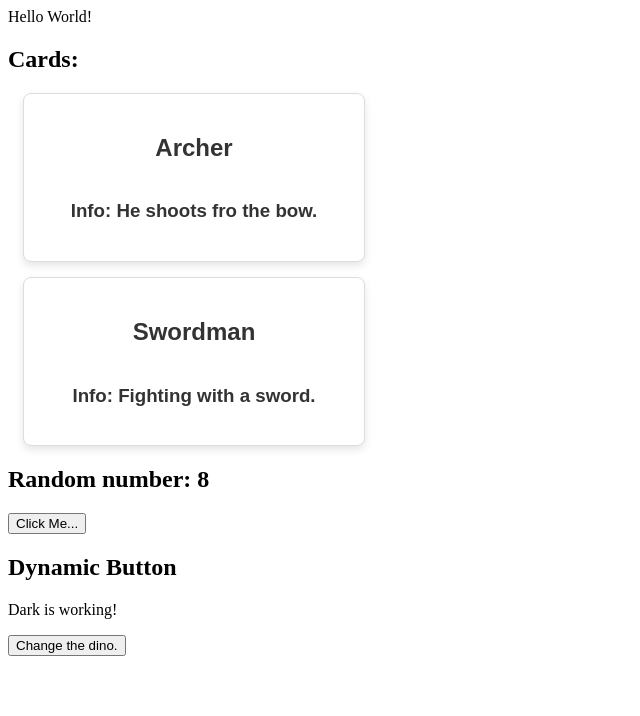
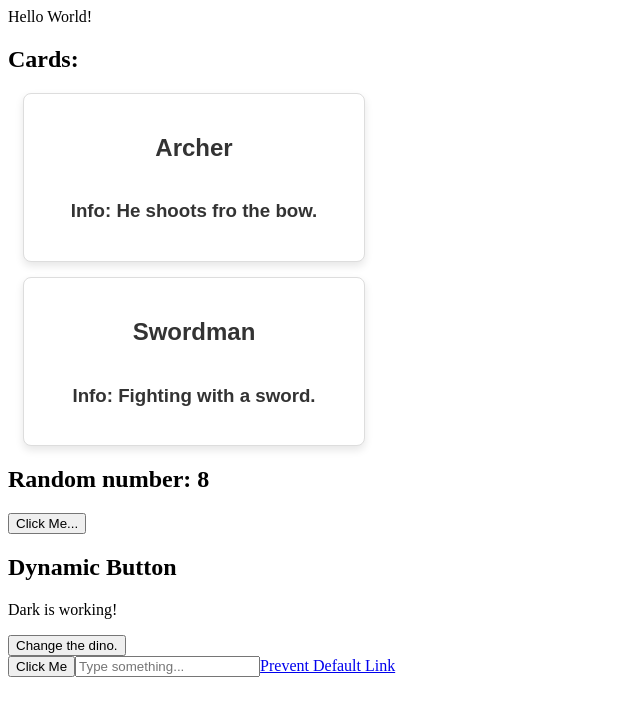
Before and after one commit to Dominionss/WeatherCheck, a React (Create React App) app in the folder weather-app/: page / in a window 1280 px wide. Shown: the top 716 px of the page, without its empty margins (0-640 px from the left). Built offline with nearby package versions, Linux system fonts and the light colour scheme.

Commit message:
Synthetic events.

```diff
--- a/weather-app/src/App.js
+++ b/weather-app/src/App.js
@@ -1,6 +1,7 @@
 import Card, { RandomCard } from './Card';
 import InteractiveButton from "./InteractiveButton";
 import DynamicButton from "./DynamicButton";
+import ButtonWithEventHandler from "./ButtonWithEventHandler";
 
 function App() {
     return (
@@ -18,6 +19,8 @@ function App() {
 
             <DynamicButton />
 
+            <ButtonWithEventHandler />
+
         </div>
     );
 }
--- /dev/null
+++ b/weather-app/src/ButtonWithEventHandler.js
@@ -0,0 +1,34 @@
+import React from 'react';
+
+function ButtonWithEventHandler() {
+    const handleClick = (event) => {
+        // 'event' here is a SyntheticEvent object
+        console.log("Event Type:", event.type); // e.g., 'click'
+        console.log("Target Element:", event.target); // The actual DOM element that triggered the event
+        console.log("Current Target (where handler is attached):", event.currentTarget); // The element to which the event listener was attached
+
+        // Prevent default browser behavior (e.g., form submission, link navigation)
+        event.preventDefault();
+
+        // Stop event propagation up the DOM tree
+        event.stopPropagation();
+
+        // Access native event if needed (less common)
+        console.log("Native Event:", event.nativeEvent);
+    };
+
+    const handleInputChange = (event) => {
+        // For input events, event.target.value is commonly used
+        console.log("Input Value:", event.target.value);
+    };
+
+    return (
+        <div>
+            <button onClick={handleClick}>Click Me</button>
+            <input type="text" onChange={handleInputChange} placeholder="Type something..." />
+            <a href="https://example.com" onClick={(e) => e.preventDefault()}>Prevent Default Link</a>
+        </div>
+    );
+}
+
+export default ButtonWithEventHandler;
```
